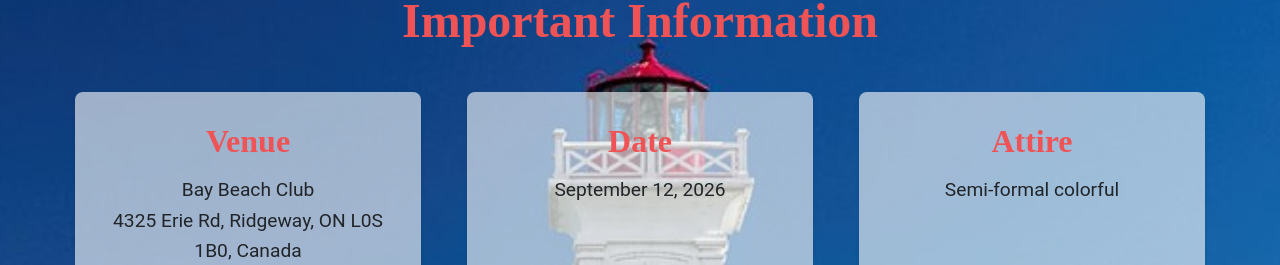
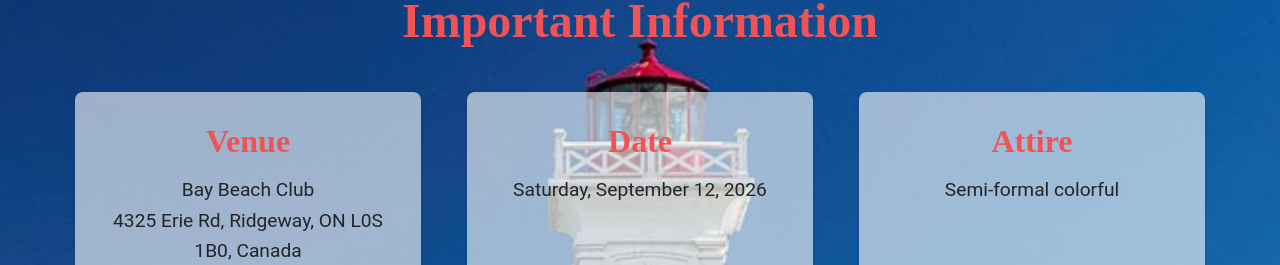
Before and after one commit to rinben/wedding-website, a React (Vite) app in the folder client/: page / in a window 1280 px wide. Shown: the part 913-1178 px from the top of the page. Built offline with nearby package versions, Linux system fonts and the light colour scheme.

Commit message:
Updated Date for Information.jsx

```diff
--- a/client/src/components/Information.jsx
+++ b/client/src/components/Information.jsx
@@ -14,7 +14,7 @@ function Information() {
         </div>
         <div className="info-card">
           <h3>Date</h3>
-          <p>September 12, 2026</p>
+          <p>Saturday, September 12, 2026</p>
         </div>
         <div className="info-card">
           <h3>Attire</h3>
```
